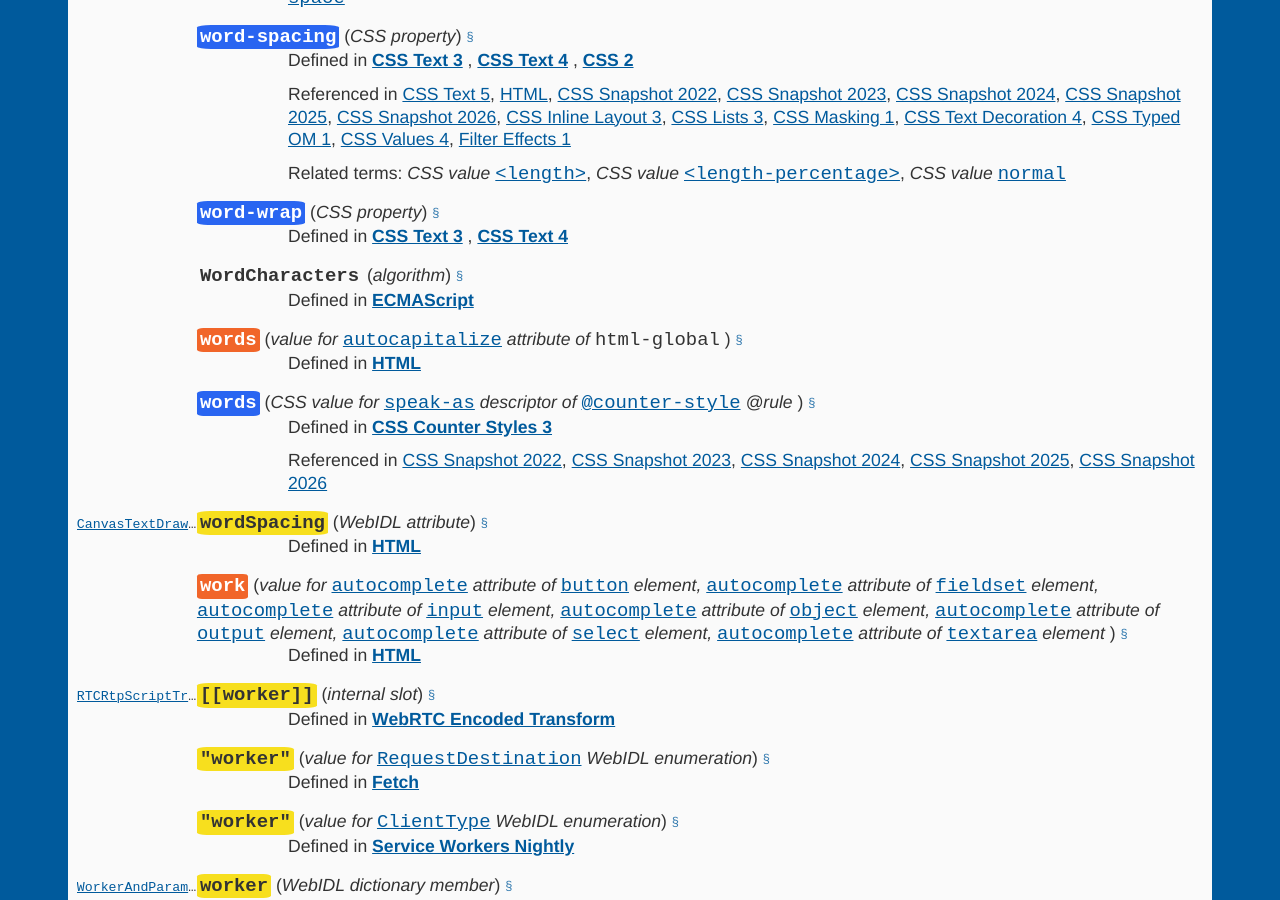
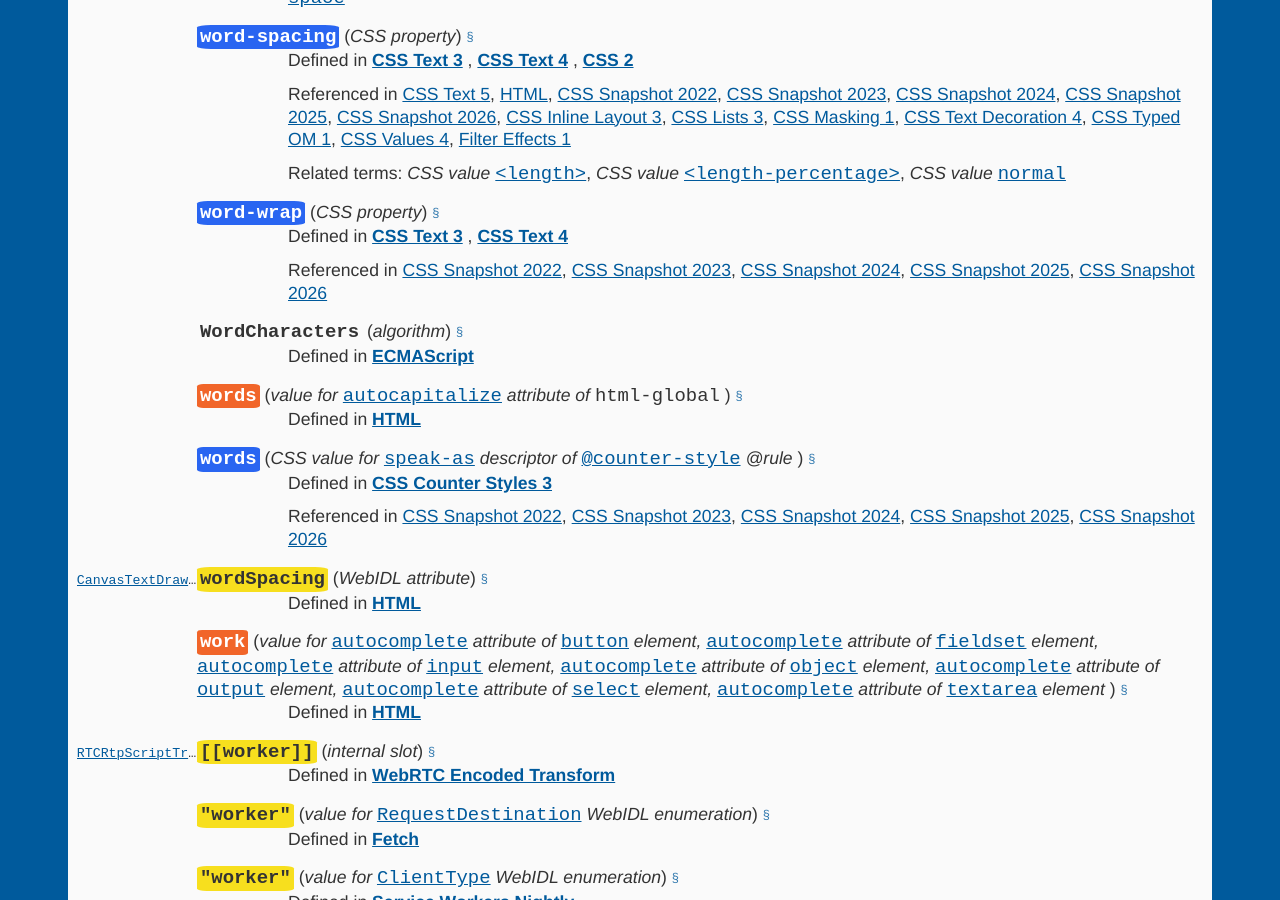
Before and after one commit to dontcallmedom/webdex, a Jekyll site: the page built from w.html, in a window 1280 px wide and 900 px high, scrolled down 42192 px. Built offline with Jekyll 4.4.1, drawn with Linux system fonts in a browser that asks for light colours.

Commit message:
Automatic update

```diff
--- a/w.html
+++ b/w.html
@@ -3049,7 +3049,12 @@
 <dt id="word-wrap@@@@property"><code class=prefix></code><span><strong><code class=css>word-wrap</code></strong> (<em>CSS property</em>) <a class='self-link' href='#word-wrap%40%40%40%40property' aria-label="Permalink for word-wrap">§</a></span></dt>
 
 <dd>Defined in <strong title='word-wrap is defined in CSS Text 3'><a href=https:&#x2F;&#x2F;drafts.csswg.org&#x2F;css-text-3&#x2F;#propdef-word-wrap>CSS Text 3</a></strong> , <strong title='word-wrap is defined in CSS Text 4'><a href=https:&#x2F;&#x2F;drafts.csswg.org&#x2F;css-text-4&#x2F;#propdef-word-wrap>CSS Text 4</a></strong> </dd>
-
+<dd>Referenced in
+                    <a href=https:&#x2F;&#x2F;drafts.csswg.org&#x2F;css-2022&#x2F; title='word-wrap is referenced by CSS Snapshot 2022'>CSS Snapshot 2022</a>,
+                    <a href=https:&#x2F;&#x2F;drafts.csswg.org&#x2F;css-2023&#x2F; title='word-wrap is referenced by CSS Snapshot 2023'>CSS Snapshot 2023</a>,
+                    <a href=https:&#x2F;&#x2F;drafts.csswg.org&#x2F;css-2024&#x2F; title='word-wrap is referenced by CSS Snapshot 2024'>CSS Snapshot 2024</a>,
+                    <a href=https:&#x2F;&#x2F;drafts.csswg.org&#x2F;css-2025&#x2F; title='word-wrap is referenced by CSS Snapshot 2025'>CSS Snapshot 2025</a>,
+                    <a href=https:&#x2F;&#x2F;drafts.csswg.org&#x2F;css-2026&#x2F; title='word-wrap is referenced by CSS Snapshot 2026'>CSS Snapshot 2026</a></dd>
 
 
 <dt id="WordCharacters@@ecmascript%%abstract-op"><code class=prefix></code><span><strong><code class=concept>WordCharacters</code></strong> (<em>algorithm</em>) <a class='self-link' href='#WordCharacters%40%40ecmascript%25%25abstract-op' aria-label="Permalink for WordCharacters">§</a></span></dt>
```
